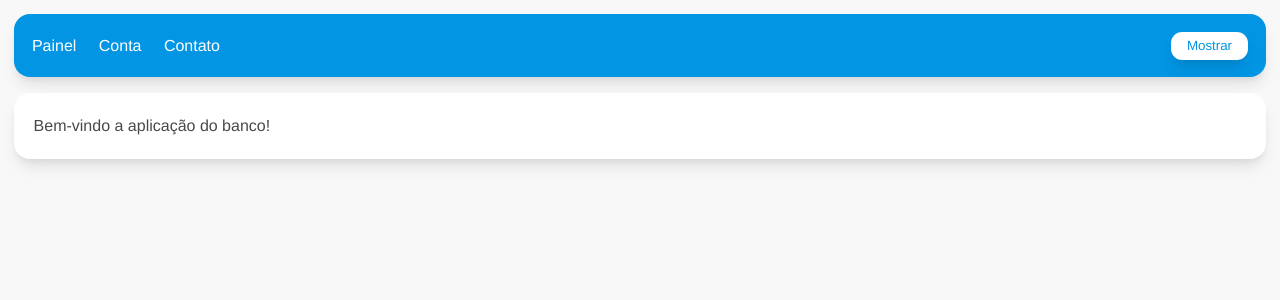
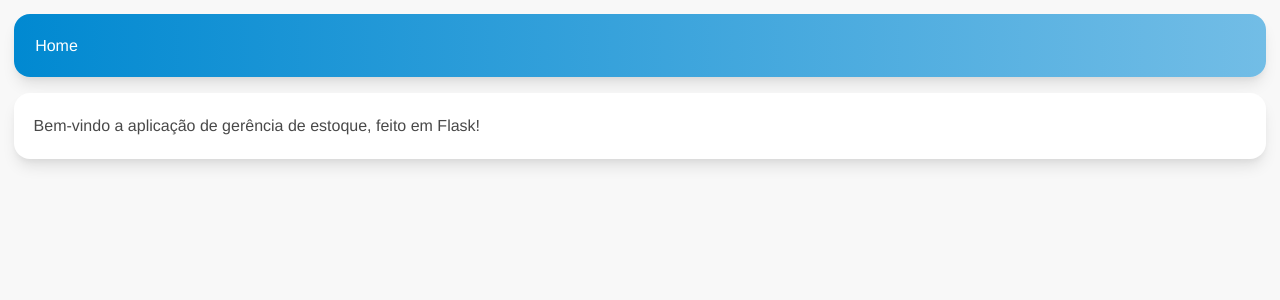
Before and after one commit to gabeFrancisco/pystorage, a Flask app: page / in a window 1280 px wide. Shown: the top 300 px of the page. Run offline with Flask 3, Linux system fonts and the light colour scheme.

Commit message:
added missing templates and more styles

```diff
--- a/main.py
+++ b/main.py
@@ -11,8 +11,23 @@ app = Flask(__name__)
 
 
 @app.route("/")
-def hello_world():
+def index():
     return render_template("index.html")
+
+
+@app.route("/categories")
+def categories():
+    return render_template("categories.html")
+
+
+@app.route("/products")
+def products():
+    return "products.html"
+
+
+@app.route("/cash")
+def cash():
+    return "cash.html"
 
 
 if __name__ == "__main__":
--- a/static/css/style.css
+++ b/static/css/style.css
@@ -12,7 +12,7 @@ header {
     display: flex;
     flex-direction: row;
     justify-content: space-between;
-    background-color: #0295e4;
+    background: linear-gradient(to right, #0189d1, #72bde6);
     padding: 0 0.7rem;
     border-radius: 1rem;
     box-shadow: rgba(0, 0, 0, 0.1) 0px 10px 15px -3px, rgba(0, 0, 0, 0.05) 0px 4px 6px -2px;
@@ -27,7 +27,16 @@ header ul {
 }
 
 header ul li {
-    margin-right: 1rem;
+    margin-right: 0.7rem;
+}
+
+header ul li a {
+    text-decoration: none;
+    color: white
+}
+
+header ul li a:hover {
+    color: #dde29b;
 }
 
 main {
--- a/static/js/script.js
+++ b/static/js/script.js
@@ -1,15 +1,21 @@
-let showState = true
 
-const cash = document.getElementById('cash')
-const show_cash_b = document.getElementById('show-cash-b')
+// document.addEventListener('DOMContentLoaded', () => {
+//     let showState = true
 
-show_cash_b.onclick = function () {
-    if (showState) {
-        cash.innerHTML = "R$********"
-    }
-    else {
-        cash.innerHTML = "R$3.127,72"
-    }
+//     const cash = document.getElementById('cash')
+//     const show_cash_b = document.getElementById('show-cash-b')
 
-    showState = !showState
-}
+//     cash.innerHTML = "R$3.127,72"
+
+//     show_cash_b.onclick = function () {
+//         if (showState) {
+//             cash.innerHTML = "R$3.127,72"
+//         }
+//         else {
+//             cash.innerHTML = "R$********"
+//         }
+
+//         showState = !showState
+//     }
+
+// })
--- a/templates/base.html
+++ b/templates/base.html
@@ -5,20 +5,17 @@
     <meta charset="UTF-8">
     <link rel="stylesheet" href="{{ url_for('static', filename='css/style.css') }}">
     <meta name="viewport" content="width=device-width, initial-scale=1.0">
-    <title>{% block title %}{% endblock %} - Chico Bank's</title>
+    <title>{% block title %}{% endblock %} - PyStorage</title>
 </head>
 
 <body>
     <header>
         <ul>
-            <li>Painel</li>
-            <li>Conta</li>
-            <li>Contato</li>
+            <li><a href="{{ url_for('index') }}">Home</a></li>
+            <!-- <li><a href="{{ url_for('categories') }}">Categorias</a></li>
+            <li><a href="{{ url_for('products') }}">Produtos</a></li>
+            <li><a href="{{ url_for('cash') }}">Caixa</a></li> -->
         </ul>
-        <div id="cash-container">
-            <span id="cash"></span>
-            <button class="button-white" onclick="() => {}" id="show-cash-b">Mostrar</button>
-        </div>
     </header>
     <main id="content">
         {% block content %} {% endblock %}
--- /dev/null
+++ b/templates/categories.html
@@ -0,0 +1,2 @@
+{% extends "base.html" %}
+{% block title %}Categorias{% endblock %}
--- a/templates/index.html
+++ b/templates/index.html
@@ -2,5 +2,5 @@
 {% block title %}Início{% endblock %}
 
 {% block content %}
-<p>Bem-vindo a aplicação do banco!</p>
+<p>Bem-vindo a aplicação de gerência de estoque, feito em Flask!</p>
 {% endblock %}
```
